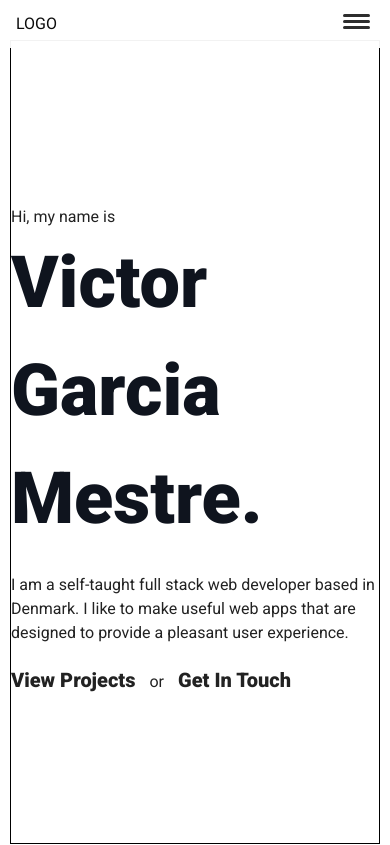
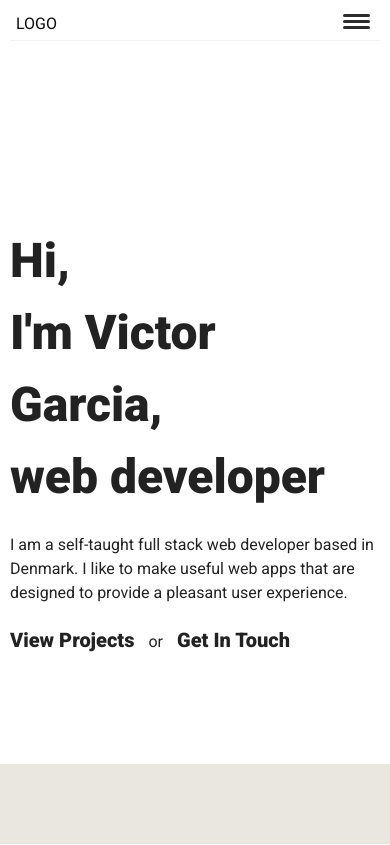
Before and after one commit to vgarmes/portfolio, a plain HTML site: page index.html in a window 390 px wide. Shown: the top 845 px of the page. Drawn offline with Linux system fonts and the light colour scheme; a web font is replaced by a local one.

Commit message:
general styling

```diff
--- a/index.html
+++ b/index.html
@@ -4,6 +4,10 @@
     <link rel="preconnect" href="https://fonts.gstatic.com" />
     <link
       href="https://fonts.googleapis.com/css2?family=Roboto:wght@100;300;400;500;700;900&display=swap"
+      rel="stylesheet"
+    />
+    <link
+      href="https://fonts.googleapis.com/css2?family=DM+Serif+Text&display=swap"
       rel="stylesheet"
     />
     <script
@@ -44,8 +48,11 @@
       <div class="wrapper">
         <div class="hero-text-area">
           <div class="hero-text">
-            <p>Hi, my name is</p>
-            <h1 class="large">Victor Garcia Mestre.</h1>
+            <h1 class="large">
+              Hi, <br />
+              I'm Victor Garcia</span>, <br />
+              web developer
+            </h1>
             <p>
               I am a self-taught full stack web developer based in Denmark. I
               like to make useful web apps that are designed to provide a
--- a/styles.css
+++ b/styles.css
@@ -1,29 +1,6 @@
 :root {
-  /* dark shades of primary color*/
-  --clr-primary-1: hsl(205, 86%, 17%);
-  --clr-primary-2: hsl(205, 77%, 27%);
-  --clr-primary-3: hsl(205, 72%, 37%);
-  --clr-primary-4: hsl(205, 63%, 48%);
-  /* primary/main color */
-  --clr-primary-5: hsl(205, 78%, 60%);
-  /* lighter shades of primary color */
-  --clr-primary-6: hsl(205, 89%, 70%);
-  --clr-primary-7: hsl(205, 90%, 76%);
-  --clr-primary-8: hsl(205, 86%, 81%);
-  --clr-primary-9: hsl(205, 90%, 88%);
-  --clr-primary-10: hsl(205, 100%, 96%);
-  /* darkest grey - used for headings */
-  --clr-grey-1: hsl(209, 61%, 16%);
-  --clr-grey-2: hsl(211, 39%, 23%);
-  --clr-grey-3: hsl(209, 34%, 30%);
-  --clr-grey-4: hsl(209, 28%, 39%);
-  /* grey used for paragraphs */
-  --clr-grey-5: hsl(210, 22%, 49%);
-  --clr-grey-6: hsl(209, 23%, 60%);
-  --clr-grey-7: hsl(211, 27%, 70%);
-  --clr-grey-8: hsl(210, 31%, 80%);
-  --clr-grey-9: hsl(212, 33%, 89%);
-  --clr-grey-10: hsl(210, 36%, 96%);
+  --clr-grey: rgb(234, 231, 225);
+  --clr-grey-dark: rgb(156, 155, 151);
   --clr-white: #fff;
   --clr-red-dark: hsl(360, 67%, 44%);
   --clr-red-light: hsl(360, 71%, 66%);
@@ -53,7 +30,7 @@ Global Styles
   box-sizing: border-box;
 }
 body {
-  font-family: "Roboto", sans-serif;
+  font-family: "DM Serif Text", "Roboto", sans-serif;
   line-height: 1.5;
   font-size: 16px;
 }
@@ -80,10 +57,6 @@ h1 {
   font-weight: 900;
   color: #0f141e;
   font-size: 3rem;
-}
-
-h1.large {
-  font-size: 4.5rem;
 }
 
 h5 {
@@ -143,6 +116,7 @@ header {
   left: 0;
   background: var(--clr-white);
   opacity: 0.95;
+  z-index: 10; /* puts nav bar on top of skewed hero section*/
 }
 .nav {
   visibility: hidden;
@@ -213,7 +187,7 @@ header {
 }
 
 .nav__link:hover {
-  color: var(--clr-primary-5);
+  color: var(--clr-grey);
 }
 
 .nav-toggle {
@@ -308,8 +282,18 @@ Hero section
 */
 #hero {
   height: 100vh;
-  background-color: var(--clr-white);
   color: var(--clr-black);
+  position: relative;
+}
+
+h1.large {
+  color: var(--clr-black);
+}
+
+@media only screen and (min-width: 600px) {
+  h1.large {
+    font-size: 4.5rem;
+  }
 }
 
 .hero-text-area {
@@ -317,7 +301,17 @@ Hero section
   height: calc(100% - var(--nav-bar-gap));
   flex-direction: column;
   justify-content: center;
-  border: 1px solid black;
+  border-top: 1px solid black;
+  border-bottom: 1px solid black;
+}
+
+#hero::after {
+  content: "";
+  position: absolute;
+  background: var(--clr-grey);
+  bottom: 0;
+  width: 100%;
+  height: 80px;
 }
 
 .hero-text p {
@@ -396,7 +390,7 @@ Portfolio section
   }
   .project-card {
     width: 100%;
-    margin: 0 0.25rem;
+    margin: 0.5rem 0.25rem;
   }
 }
 
@@ -451,8 +445,8 @@ Portfolio section
 .project-badge {
   font-size: 0.9rem;
   text-transform: uppercase;
-  color: var(--clr-primary-5);
-  background: var(--clr-primary-10);
+  color: var(--clr-grey-dark);
+  background: var(--clr-grey);
   padding: 0.25rem 0.5rem;
   border-radius: var(--radius);
   margin-right: 1rem;
@@ -472,16 +466,16 @@ Portfolio section
   text-align: center;
   width: 120px;
   margin: 1rem auto 0 auto;
-  color: var(--clr-primary-1);
+  color: var(--clr-black);
   letter-spacing: var(--spacing);
-  border: 1px solid var(--clr-primary-1);
+  border: 1px solid var(--clr-black);
   padding: 0.25rem 0.5rem;
   border-radius: var(--radius);
 }
 
 .project-link:hover {
-  border: 1px solid var(--clr-primary-5);
-  color: var(--clr-primary-5);
+  border: 1px solid var(--clr-grey-dark);
+  color: var(--clr-grey-dark);
 }
 
 /*
```
